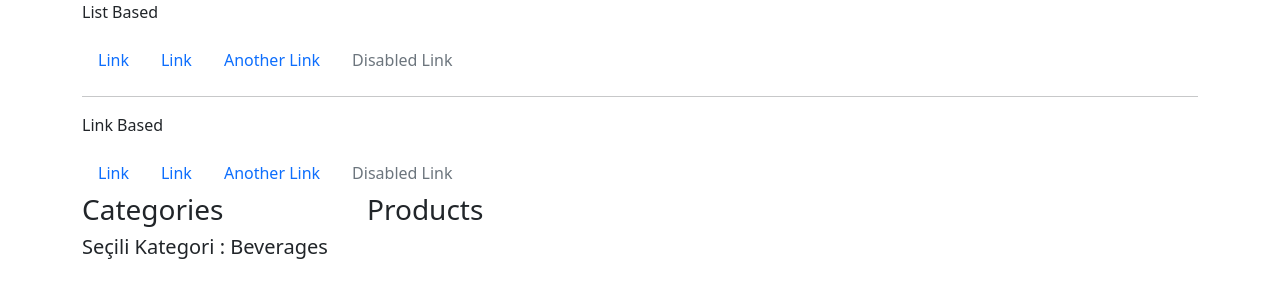
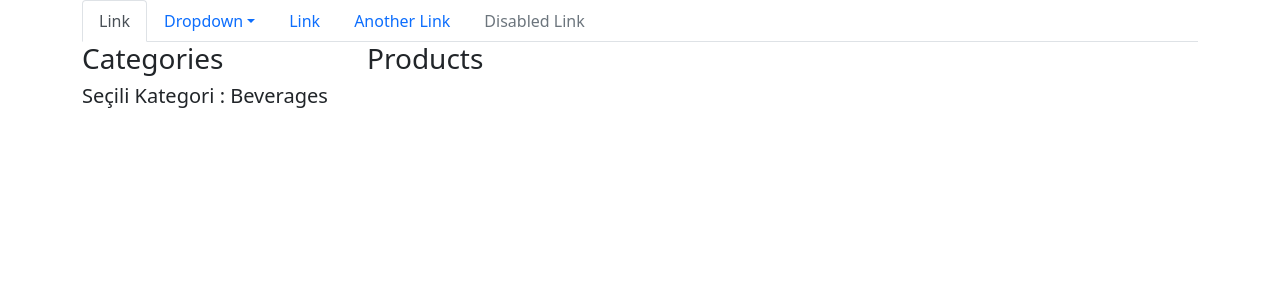
Before and after one commit to EmreGundogdu/redux-shoppapproject, a React (Create React App) app: page / in a window 1280 px wide. Shown: the top 300 px of the page. Built offline with nearby package versions, Linux system fonts and the light colour scheme.

Commit message:
Navbar added

```diff
--- a/src/components/navi/Navi.js
+++ b/src/components/navi/Navi.js
@@ -1,15 +1,36 @@
-import React from "react";
-import { Nav, NavItem, NavLink } from "reactstrap";
+import React, { useState } from "react";
+import {
+  Nav,
+  NavItem,
+  Dropdown,
+  DropdownItem,
+  DropdownToggle,
+  DropdownMenu,
+  NavLink,
+} from "reactstrap";
 
 export default class Navi extends React.Component {
   render() {
     return (
       <div>
-        <p>List Based</p>
-        <Nav>
+        <Nav tabs>
           <NavItem>
-            <NavLink href="#">Link</NavLink>
+            <NavLink href="#" active>
+              Link
+            </NavLink>
           </NavItem>
+          <Dropdown nav>
+            <DropdownToggle nav caret>
+              Dropdown
+            </DropdownToggle>
+            <DropdownMenu>
+              <DropdownItem header>Header</DropdownItem>
+              <DropdownItem disabled>Action</DropdownItem>
+              <DropdownItem>Another Action</DropdownItem>
+              <DropdownItem divider />
+              <DropdownItem>Another Action</DropdownItem>
+            </DropdownMenu>
+          </Dropdown>
           <NavItem>
             <NavLink href="#">Link</NavLink>
           </NavItem>
@@ -22,15 +43,6 @@ export default class Navi extends React.Component {
             </NavLink>
           </NavItem>
         </Nav>
-        <hr />
-        <p>Link Based</p>
-        <Nav>
-          <NavLink href="#">Link</NavLink> <NavLink href="#">Link</NavLink>{" "}
-          <NavLink href="#">Another Link</NavLink>{" "}
-          <NavLink disabled href="#">
-            Disabled Link
-          </NavLink>
-        </Nav>
       </div>
     );
   }
```
